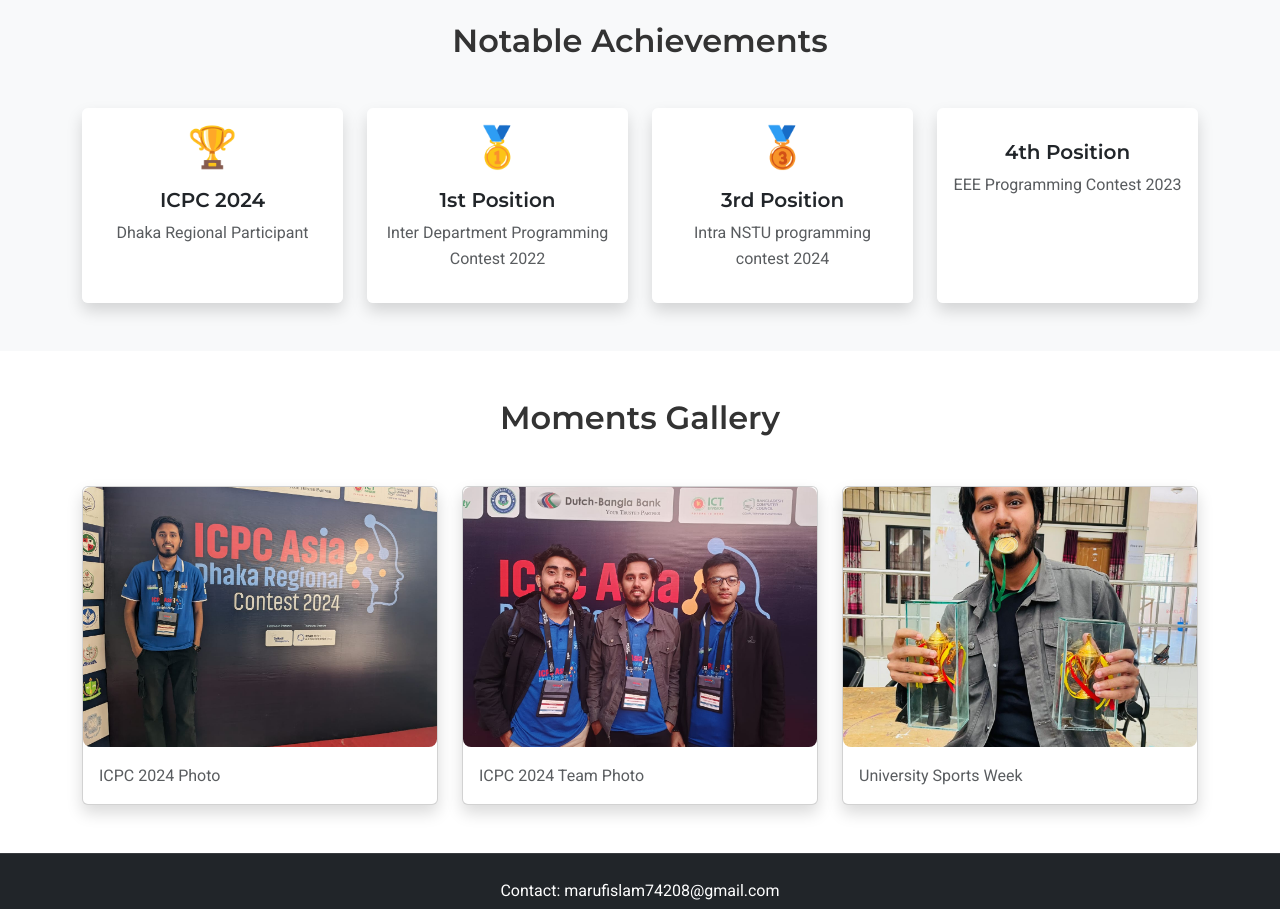
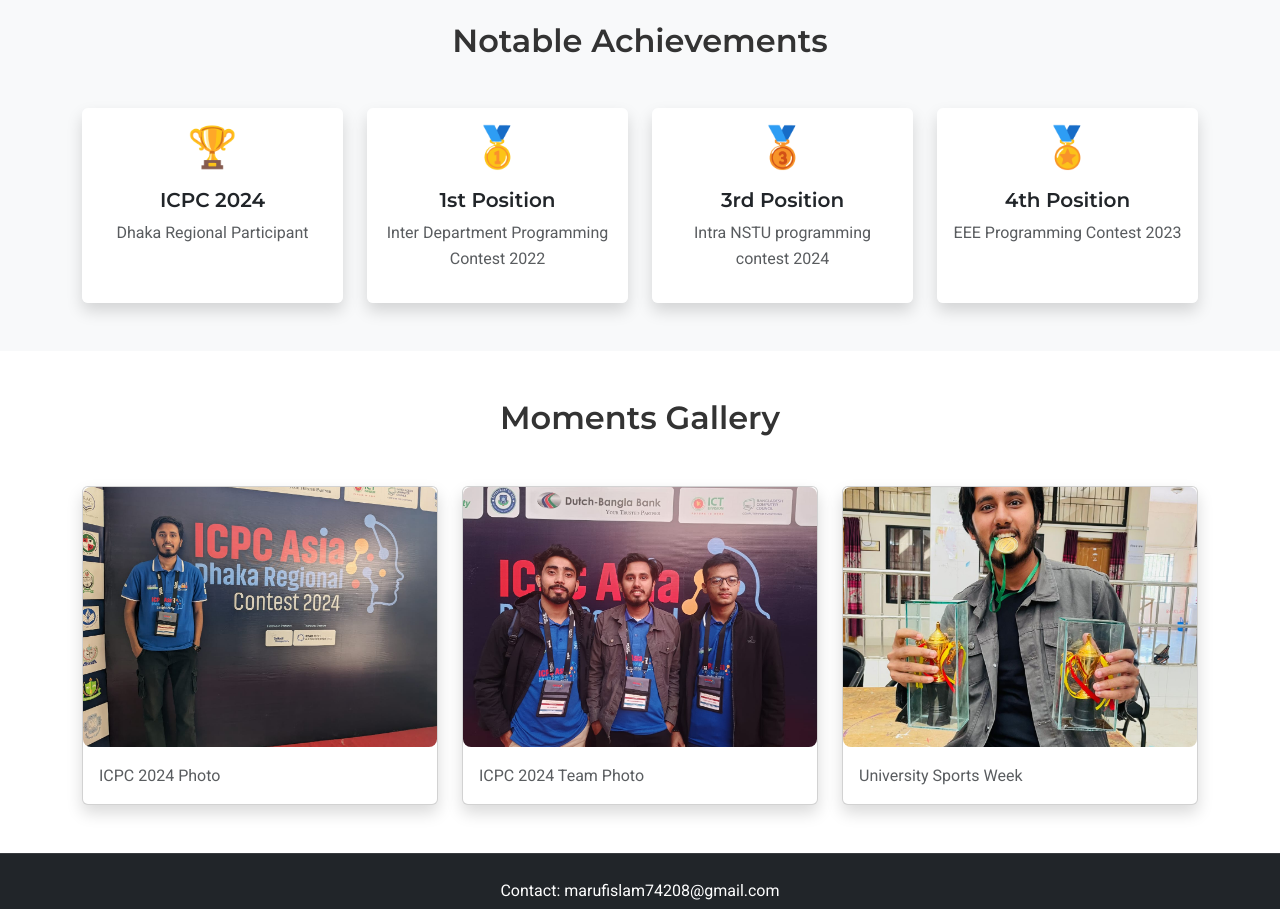
Before and after one commit to MdMaruf-22/portfolio, a plain HTML site: page index.html in a window 1280 px wide. Shown: the part 3920-4829 px from the top of the page. Drawn offline with nearby package versions, Linux system fonts and the light colour scheme.

```diff
--- a/index.html
+++ b/index.html
@@ -446,7 +446,7 @@
                     <div class="col-md-3">
                         <div class="card h-100 shadow">
                             <div class="card-body text-center">
-                                <div class="h1 mb-3 text-primary"></div>
+                                <div class="h1 mb-3 text-primary">🏅</div>
                                 <h5>4th Position</h5>
                                 <p class="text-muted">EEE Programming Contest 2023</p>
                             </div>
@@ -455,6 +455,9 @@
                 </div>
             </div>
         </section>
+
+
+
 
         <section class="container py-5" id="gallery">
             <h2 class="text-center mb-5 fw-bold">Moments Gallery</h2>
```
